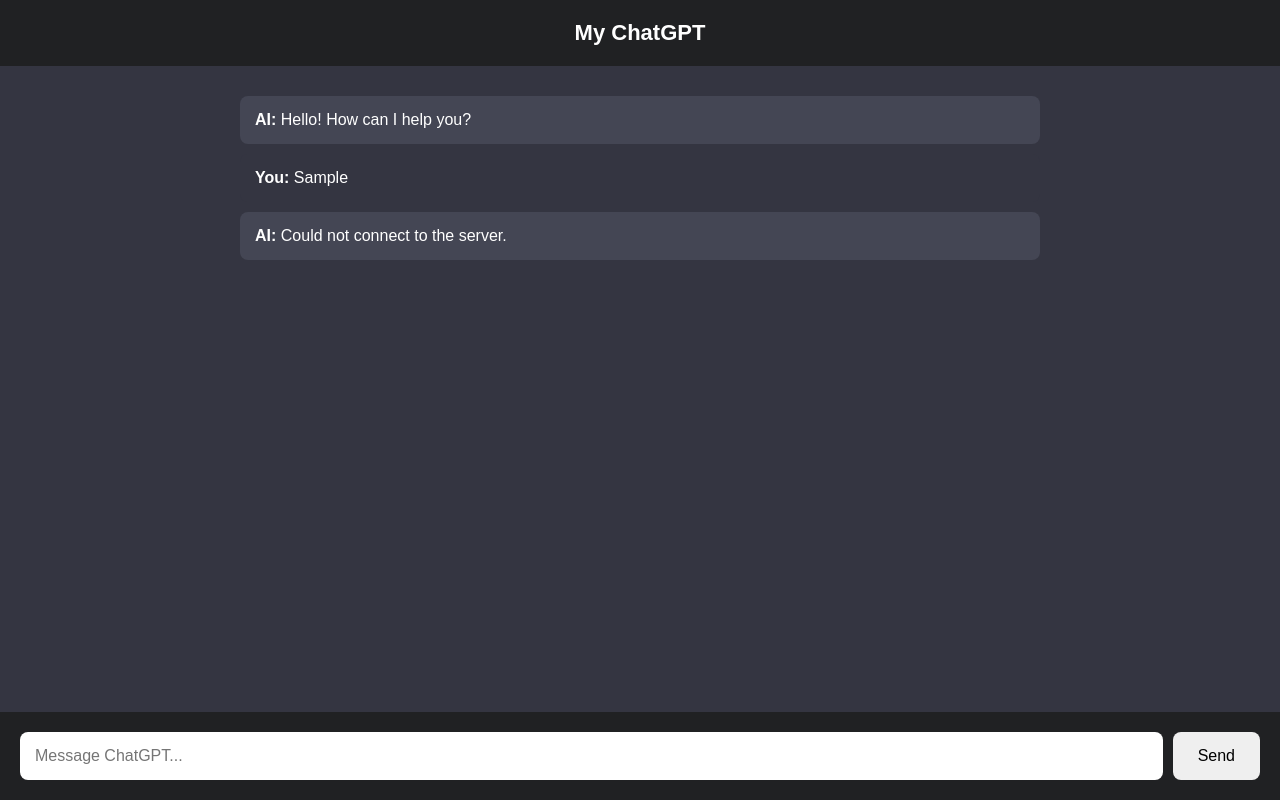
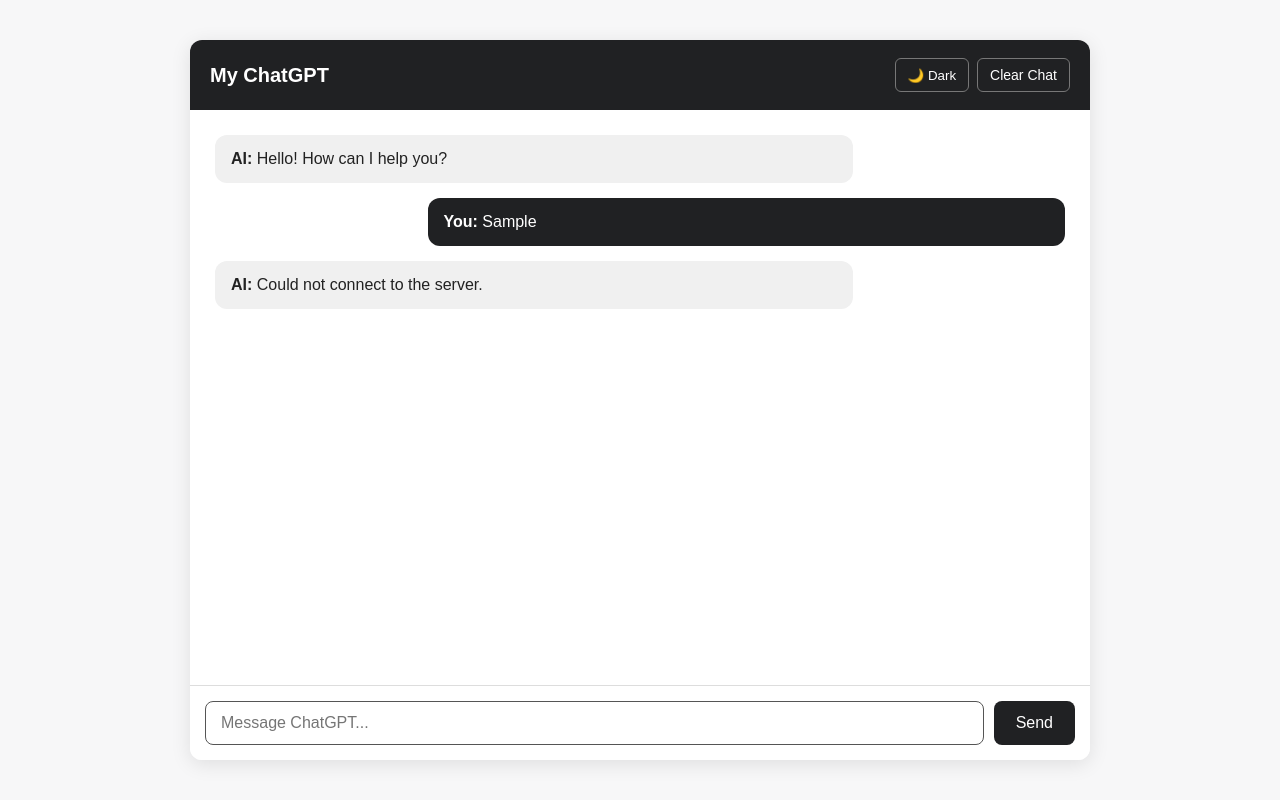
Before and after one commit to hrithikaodapally/chatgpt-clone, a website: page public/index.html in a window 1280 px wide. Both pictures are taken after typing "Sample" into the empty fields and a click on the button "Send". Drawn offline with Linux system fonts and the light colour scheme; no server answers.

Commit message:
Complete Stage 3 UI and chat features

```diff
--- a/public/index.html
+++ b/public/index.html
@@ -13,9 +13,14 @@
 
     <div class="chat-container">
 
-        <header>
-            <h1>My ChatGPT</h1>
-        </header>
+<header>
+    <h1>My ChatGPT</h1>
+
+    <div class="header-buttons">
+        <button id="dark-mode">🌙 Dark</button>
+        <button id="clear-chat">Clear Chat</button>
+    </div>
+</header>
 
         <main id="chat-box">
             <div class="message bot">
--- a/public/script.js
+++ b/public/script.js
@@ -1,8 +1,32 @@
 const input = document.getElementById("message-input");
 const button = document.getElementById("send-button");
 const chatBox = document.getElementById("chat-box");
+const clearButton = document.getElementById("clear-chat");
+const darkModeButton = document.getElementById("dark-mode");
+// Store conversation history
+let conversation = [];
 
 button.addEventListener("click", sendMessage);
+
+clearButton.addEventListener("click", function() {
+    conversation = [];
+
+    chatBox.innerHTML = `
+        <div class="message bot">
+            <strong>AI:</strong> Hello! How can I help you?
+        </div>
+    `;
+    localStorage.removeItem("chatHistory");
+});
+darkModeButton.addEventListener("click", function() {
+    document.body.classList.toggle("dark");
+
+    if (document.body.classList.contains("dark")) {
+        darkModeButton.textContent = "☀️ Light";
+    } else {
+        darkModeButton.textContent = "🌙 Dark";
+    }
+});
 
 input.addEventListener("keydown", function(event) {
     if (event.key === "Enter") {
@@ -18,14 +42,26 @@ async function sendMessage() {
         return;
     }
 
+    // Disable button while AI is responding
+    button.disabled = true;
+    button.textContent = "Thinking...";
+
+    // Add user's message to conversation history
+    conversation.push({
+        role: "user",
+        content: message
+    });
+
     // Show user's message
     const userMessage = document.createElement("div");
 
     userMessage.className = "message user";
 
-    userMessage.innerHTML = `<strong>You:</strong> ${message}`;
+    userMessage.innerHTML =
+        `<strong>You:</strong> ${message}`;
 
     chatBox.appendChild(userMessage);
+    saveChat();
 
     input.value = "";
 
@@ -36,13 +72,15 @@ async function sendMessage() {
 
     loadingMessage.className = "message bot";
 
-    loadingMessage.innerHTML = "<strong>AI:</strong> Thinking...";
+    loadingMessage.innerHTML =
+        "<strong>AI:</strong> Thinking...";
 
     chatBox.appendChild(loadingMessage);
 
+    chatBox.scrollTop = chatBox.scrollHeight;
+
     try {
 
-        // Send message to our Node.js server
         const response = await fetch("/api/chat", {
             method: "POST",
 
@@ -51,22 +89,28 @@ async function sendMessage() {
             },
 
             body: JSON.stringify({
-                message: message
+                conversation: conversation
             })
         });
 
         const data = await response.json();
 
-        // Display AI response
         if (data.reply) {
+
+            // Add AI response to conversation history
+            conversation.push({
+                role: "assistant",
+                content: data.reply
+            });
 
             loadingMessage.innerHTML =
                 `<strong>AI:</strong> ${data.reply}`;
+            saveChat();
 
         } else {
 
             loadingMessage.innerHTML =
-                "<strong>AI:</strong> Sorry, something went wrong.";
+                "<strong>AI:</strong> Sorry, I couldn't generate a response.";
 
         }
 
@@ -79,5 +123,20 @@ async function sendMessage() {
 
     }
 
+    // Enable button again
+    button.disabled = false;
+    button.textContent = "Send";
+
+    input.focus();
+
     chatBox.scrollTop = chatBox.scrollHeight;
 }
+function saveChat() {
+    localStorage.setItem("chatHistory", chatBox.innerHTML);
+}
+const savedChat = localStorage.getItem("chatHistory");
+
+if (savedChat) {
+    chatBox.innerHTML = savedChat;
+    chatBox.scrollTop = chatBox.scrollHeight;
+}
--- a/public/style.css
+++ b/public/style.css
@@ -6,69 +6,193 @@
 
 body {
     font-family: Arial, sans-serif;
-    background: #343541;
+    background: #f7f7f8;
     height: 100vh;
+    display: flex;
+    justify-content: center;
+    align-items: center;
 }
 
 .chat-container {
     width: 100%;
-    height: 100vh;
+    max-width: 900px;
+    height: 90vh;
+    background: white;
+    border-radius: 12px;
+    box-shadow: 0 4px 20px rgba(0, 0, 0, 0.1);
     display: flex;
     flex-direction: column;
+    overflow: hidden;
 }
 
 header {
-    background: #202123;
+     background: #202123;
     color: white;
-    padding: 20px;
-    text-align: center;
+    padding: 18px 20px;
+    display: flex;
+    align-items: center;
+    justify-content: space-between;
 }
 
 header h1 {
-    font-size: 22px;
+    font-size: 20px;
+}
+
+#clear-chat {
+    padding: 8px 14px;
+    border: none;
+    border-radius: 6px;
+    background: #343541;
+    color: white;
+    font-size: 14px;
+    cursor: pointer;
+}
+
+#clear-chat:hover {
+    background: #4a4b55;
 }
 
 #chat-box {
     flex: 1;
     overflow-y: auto;
-    padding: 20px;
+    padding: 25px;
 }
 
 .message {
-    max-width: 800px;
-    margin: 10px auto;
-    padding: 15px;
-    border-radius: 8px;
-    color: white;
+    max-width: 75%;
+    padding: 12px 16px;
+    margin-bottom: 15px;
+    border-radius: 12px;
+    line-height: 1.5;
+    word-wrap: break-word;
 }
 
-.bot {
-    background: #444654;
+.message.bot {
+    background: #f0f0f0;
+    color: #222;
+    margin-right: auto;
 }
 
-.user {
-    background: #343541;
+.message.user {
+    background: #202123;
+    color: white;
+    margin-left: auto;
 }
 
 .input-area {
     display: flex;
-    padding: 20px;
-    background: #202123;
+    padding: 15px;
+    border-top: 1px solid #ddd;
+    background: white;
     gap: 10px;
 }
 
 #message-input {
     flex: 1;
-    padding: 15px;
+    padding: 12px 15px;
+    border: 1px solid #ccc;
     border-radius: 8px;
-    border: none;
     font-size: 16px;
+    outline: none;
+}
+
+#message-input:focus {
+    border-color: #555;
 }
 
 #send-button {
-    padding: 15px 25px;
+    padding: 12px 22px;
     border: none;
     border-radius: 8px;
+    background: #202123;
+    color: white;
+    font-size: 16px;
     cursor: pointer;
-    font-size: 16px;
 }
+
+#send-button:hover {
+    background: #343541;
+}
+
+@media (max-width: 600px) {
+    .chat-container {
+        height: 100vh;
+        border-radius: 0;
+    }
+
+    .message {
+        max-width: 90%;
+    }
+
+    #chat-box {
+        padding: 15px;
+    }
+}
+/* Header buttons */
+
+.header-buttons {
+    display: flex;
+    gap: 8px;
+}
+
+#dark-mode,
+#clear-chat {
+    padding: 8px 12px;
+    border: 1px solid #777;
+    border-radius: 6px;
+    background: transparent;
+    color: white;
+    cursor: pointer;
+}
+
+#dark-mode:hover,
+#clear-chat:hover {
+    background: #343541;
+}
+
+/* Dark mode */
+
+body.dark {
+    background: #121212;
+}
+
+body.dark .chat-container {
+    background: #1e1e1e;
+}
+
+body.dark #chat-box {
+    background: #1e1e1e;
+}
+
+body.dark .message.bot {
+    background: #2d2d2d;
+    color: #ffffff;
+}
+
+body.dark .message.user {
+    background: #444444;
+    color: #ffffff;
+}
+
+body.dark .input-area {
+    background: #1e1e1e;
+    border-top-color: #444444;
+}
+
+body.dark #message-input {
+    background: #2d2d2d;
+    color: white;
+    border-color: #555;
+}
+
+body.dark #message-input::placeholder {
+    color: #aaa;
+}
+
+body.dark #send-button {
+    background: #444444;
+}
+
+body.dark #send-button:hover {
+    background: #555555;
+}
```
Also changed, not shown: server.js (+13 -8 lines).
